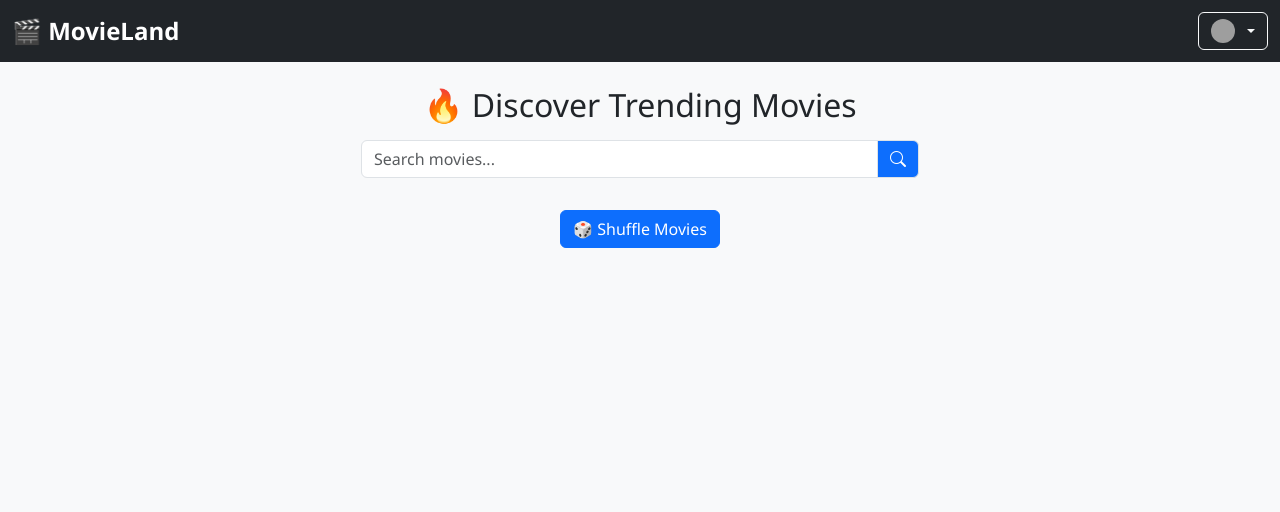
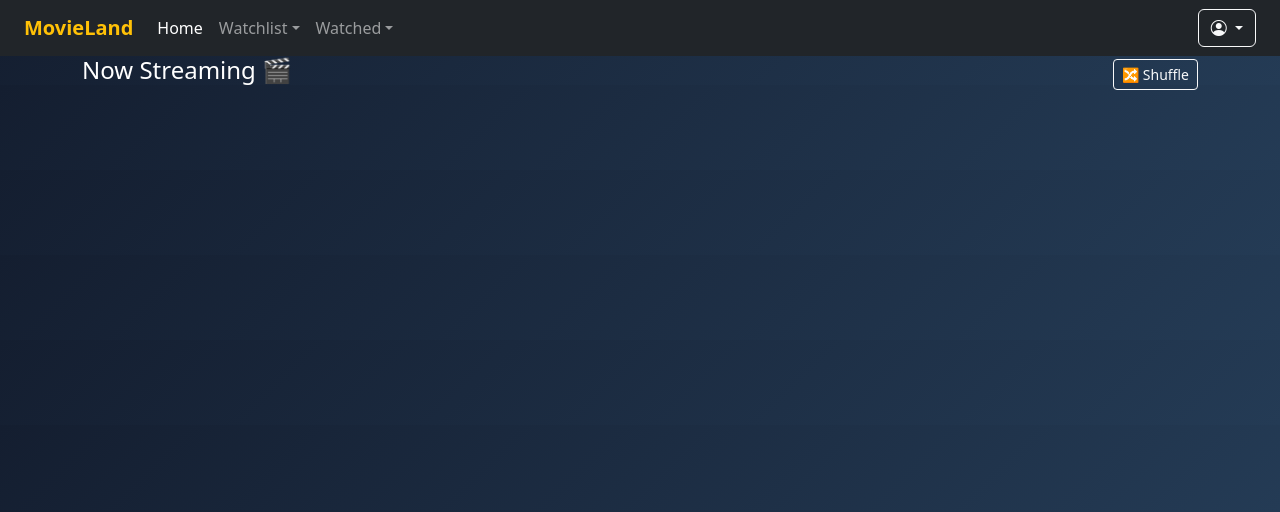
Before and after one commit to AlenToms/movie-recommendation-app, a PHP site: page /movie-recommendation-app/landing.php in a window 1280 px wide. Shown: the top 512 px of the page. Run offline with PHP 8.4, Linux system fonts and the light colour scheme; the visitor is signed in with stand-in values (Sample User, id 1); data that the repository does not hold is empty; grey boxes are pictures that could not be loaded.

Commit message:
watched and watchlist

```diff
--- a/frontend/landing.php
+++ b/frontend/landing.php
@@ -1,256 +1,227 @@
 <?php
 session_start();
-if (!isset($_SESSION["email"])) {
-    echo "<script>alert('You must be logged in!'); window.location.href = 'login.html';</script>";
+if (!isset($_SESSION['email'])) {
+  header("Location: login.html");
   exit();
 }
+include '../server/db.php';
+
+$watchedIds = [];
+$watchlistIds = [];
+if (isset($_SESSION['email'])) {
+  $email = $_SESSION['email'];
+
+  $res1 = $conn->query("SELECT imdb_id FROM watched WHERE email='$email'");
+  while ($row = $res1->fetch_assoc()) {
+    $watchedIds[] = $row['imdb_id'];
+  }
+
+  $res2 = $conn->query("SELECT imdb_id FROM watchlist WHERE email='$email'");
+  while ($row = $res2->fetch_assoc()) {
+    $watchlistIds[] = $row['imdb_id'];
+  }
+}
 ?>
-
 <!DOCTYPE html>
 <html lang="en">
 <head>
-  <meta charset="UTF-8">
-  <title>MovieLand - Home</title>
-  <meta name="viewport" content="width=device-width, initial-scale=1">
-
-  <!-- Bootstrap + Animate CSS -->
-  <link href="https://cdn.jsdelivr.net/npm/bootstrap@5.3.0/dist/css/bootstrap.min.css" rel="stylesheet">
-  <link href="https://unpkg.com/aos@2.3.1/dist/aos.css" rel="stylesheet">
-  <link href="https://cdnjs.cloudflare.com/ajax/libs/animate.css/4.1.1/animate.min.css" rel="stylesheet">
-  <link rel="stylesheet" href="https://cdn.jsdelivr.net/npm/bootstrap-icons@1.10.5/font/bootstrap-icons.css">
-
+  <meta charset="UTF-8" />
+  <title>MovieLand | Home</title>
+  <meta name="viewport" content="width=device-width, initial-scale=1" />
+  <link href="https://cdn.jsdelivr.net/npm/bootstrap@5.3.0/dist/css/bootstrap.min.css" rel="stylesheet" />
+  <link href="https://cdn.jsdelivr.net/npm/bootstrap-icons@1.10.5/font/bootstrap-icons.css" rel="stylesheet" />
+  <link href="https://cdnjs.cloudflare.com/ajax/libs/animate.css/4.1.1/animate.min.css" rel="stylesheet" />
   <style>
     body {
-      background-color: #f8f9fa;
-      font-family: 'Segoe UI', sans-serif;
+      background: linear-gradient(135deg, #141e30, #243b55);
+      color: white;
     }
-
-    .navbar-brand {
-      font-weight: bold;
-      font-size: 1.5rem;
+    .card {
+      background-color: #1c1c1e;
+      border-radius: 12px;
+      transition: transform 0.3s ease-in-out, box-shadow 0.3s ease-in-out;
+      cursor: pointer;
+      overflow: hidden;
     }
-
-    .movie-card {
-      border-radius: 10px;
-      box-shadow: 0 4px 10px rgba(0,0,0,0.1);
-      transition: transform 0.3s ease;
-      cursor: pointer;
+    .card:hover {
+      transform: scale(1.05);
+      box-shadow: 0 15px 30px rgba(255, 255, 255, 0.1);
     }
-
-    .movie-card:hover {
-      transform: scale(1.05);
+    .card-img-top {
+      height: 350px;
+      object-fit: cover;
+      border-radius: 12px 12px 0 0;
     }
-
-    .movie-poster {
-      height: 320px;
-      object-fit: cover;
-      width: 100%;
+    .modal-content {
+      border-radius: 16px;
+      box-shadow: 0 8px 30px rgba(0, 0, 0, 0.5);
     }
-
     .dropdown-menu {
-      min-width: 180px;
-      animation-duration: 0.3s;
-    }
-
-    .dropdown-item:hover {
-      background-color: #f1f1f1;
+      max-height: 400px;
+      overflow-y: auto;
     }
   </style>
 </head>
 <body>
 
-<!-- Navigation Bar -->
-<nav class="navbar navbar-expand-lg navbar-dark bg-dark">
-  <div class="container-fluid">
-    <a class="navbar-brand" href="#">🎬 MovieLand</a>
-
-    <div class="dropdown ms-auto">
-      <button class="btn btn-outline-light dropdown-toggle d-flex align-items-center" type="button" id="profileDropdown" data-bs-toggle="dropdown" aria-expanded="false">
-        <img src="https://cdn-icons-png.flaticon.com/512/847/847969.png" width="24" height="24" class="rounded-circle me-2">
+<nav class="navbar navbar-expand-lg navbar-dark bg-dark px-4">
+  <a class="navbar-brand fw-bold text-warning" href="#">MovieLand</a>
+  <div class="collapse navbar-collapse">
+    <ul class="navbar-nav me-auto">
+      <li class="nav-item"><a class="nav-link active" href="landing.php">Home</a></li>
+      <li class="nav-item dropdown">
+        <a class="nav-link dropdown-toggle" href="#" id="watchlistDropdown" role="button" data-bs-toggle="dropdown" aria-expanded="false">Watchlist</a>
+        <ul class="dropdown-menu" aria-labelledby="watchlistDropdown" id="watchlistMenu"></ul>
+      </li>
+      <li class="nav-item dropdown">
+        <a class="nav-link dropdown-toggle" href="#" id="watchedDropdown" role="button" data-bs-toggle="dropdown" aria-expanded="false">Watched</a>
+        <ul class="dropdown-menu" aria-labelledby="watchedDropdown" id="watchedMenu"></ul>
+      </li>
+    </ul>
+    <div class="dropdown">
+      <button class="btn btn-outline-light dropdown-toggle" data-bs-toggle="dropdown">
+        <i class="bi bi-person-circle"></i>
       </button>
-      <ul class="dropdown-menu dropdown-menu-end text-center animate__animated animate__fadeIn" aria-labelledby="profileDropdown">
-        <li class="dropdown-item text-muted"><small><?php echo $_SESSION["email"]; ?></small></li>
-        <li><hr class="dropdown-divider"></li>
-        <li><a class="dropdown-item" href="#">📑 Watchlist</a></li>
-        <li><a class="dropdown-item text-danger" href="logout.php">🚪 Logout</a></li>
+      <ul class="dropdown-menu dropdown-menu-end">
+        <li class="dropdown-item disabled">Logged in as <strong><?= $_SESSION['email']; ?></strong></li>
+        <li><a class="dropdown-item" href="logout.php">Logout</a></li>
       </ul>
     </div>
   </div>
 </nav>
 
-<!-- Movie Section -->
-<div class="container text-center mt-4">
-  <h2>🔥 Discover Trending Movies</h2>
-  <div class="input-group mb-3 mt-3 w-50 mx-auto">
-  <input type="text" id="searchInput" class="form-control" placeholder="Search movies..." aria-label="Search">
-  <span class="input-group-text bg-primary text-white"><i class="bi bi-search"></i></span>
+<div class="container">
+  <div class="d-flex justify-content-between align-items-center mb-3">
+    <h4>Now Streaming 🎬</h4>
+    <button class="btn btn-sm btn-outline-light" onclick="fetchMovies()">🔀 Shuffle</button>
   </div>
-  <button onclick="fetchMovies()" class="btn btn-primary mt-3">🎲 Shuffle Movies</button>
-</div>
-
-<!-- Movie Grid -->
-<div class="container mt-4">
-  <div class="row" id="movies"></div>
+  <div id="movies" class="row row-cols-1 row-cols-sm-2 row-cols-md-3 row-cols-lg-4 g-4"></div>
 </div>
 
 <!-- Movie Modal -->
-<div class="modal fade" id="movieModal" tabindex="-1" aria-hidden="true">
+<div class="modal fade" id="movieModal" tabindex="-1">
   <div class="modal-dialog modal-dialog-centered modal-lg">
-    <div class="modal-content">
-      <div class="modal-header">
-        <h5 class="modal-title" id="modalTitle">Movie Title</h5>
-        <button type="button" class="btn-close" data-bs-dismiss="modal" aria-label="Close"></button>
+    <div class="modal-content text-dark p-4">
+      <div class="modal-header border-0">
+        <h5 class="modal-title" id="movieTitle"></h5>
+        <button class="btn-close" data-bs-dismiss="modal"></button>
       </div>
-      <div class="modal-body">
-        <div class="d-flex flex-column flex-md-row">
-          <img id="modalPoster" src="" class="img-fluid me-md-4 mb-3" style="max-width: 200px;">
+      <div class="modal-body d-md-flex gap-4">
+        <img id="moviePoster" class="rounded shadow" style="max-width: 250px;" />
         <div>
-            <p><strong>Year:</strong> <span id="modalYear"></span></p>
-            <p><strong>Genre:</strong> <span id="modalGenre"></span></p>
-            <p><strong>Plot:</strong> <span id="modalPlot"></span></p>
-            <button id="addToWatchlist" class="btn btn-outline-success mt-2">➕ Add to Watchlist</button>
-          </div>
+          <p><strong>Year:</strong> <span id="movieYear"></span></p>
+          <p><strong>Rating:</strong> <span id="movieRating"></span></p>
+          <p class="small"><strong>Plot:</strong> <span id="moviePlot"></span></p>
+          <div class="mt-3" id="actionButtons"></div>
         </div>
       </div>
     </div>
   </div>
 </div>
 
-<!-- JS -->
 <script src="https://cdn.jsdelivr.net/npm/bootstrap@5.3.0/dist/js/bootstrap.bundle.min.js"></script>
-<script src="https://unpkg.com/aos@2.3.1/dist/aos.js"></script>
 <script>
-AOS.init();
+const watchedIds = <?= json_encode($watchedIds); ?>;
+const watchlistIds = <?= json_encode($watchlistIds); ?>;
+let currentMovie = {};
+const movieContainer = document.getElementById("movies");
 
-const apiKey = 'd371a630';
-let contentType = 'movie';
+function fetchMovies() {
+  const queries = ["action", "drama", "comedy", "thriller", "sci-fi", "adventure"];
+  const query = queries[Math.floor(Math.random() * queries.length)];
 
-async function fetchMovies() {
-  const keywords = ["action", "drama", "thriller", "romance", "war", "alien", "magic", "spy", "zombie", "superhero", "horror", "crime", "comedy"];
-  const randomKeyword = keywords[Math.floor(Math.random() * keywords.length)];
-  const randomPage = Math.floor(Math.random() * 10) + 1;
+  fetch(`https://www.omdbapi.com/?apikey=d371a630&s=${query}&type=movie`)
+    .then(res => res.json())
+    .then(data => {
+      movieContainer.innerHTML = "";
 
-  const url = `https://www.omdbapi.com/?apikey=${apiKey}&s=${randomKeyword}&type=${contentType}&page=${randomPage}`;
+      if (data.Search) {
+        const promises = data.Search.map(movie =>
+          fetch(`https://www.omdbapi.com/?apikey=d371a630&i=${movie.imdbID}&plot=short`).then(r => r.json())
+        );
 
-  try {
-    const response = await fetch(url);
-    const data = await response.json();
-    const container = document.getElementById("movies");
-    container.innerHTML = "";
-
-    if (data.Response === "True") {
-      const sortedMovies = data.Search.sort((a, b) => parseInt(b.Year) - parseInt(a.Year));
-      sortedMovies.forEach(movie => {
+        Promise.all(promises).then(results => {
+          results.forEach(movie => {
+            if (!watchedIds.includes(movie.imdbID)) {
               const col = document.createElement("div");
-        col.className = "col-md-3 mb-4";
-        col.setAttribute("data-aos", "fade-up");
+              col.className = "col movie-card";
+              col.dataset.imdbId = movie.imdbID;
               col.innerHTML = `
-          <div class="card movie-card h-100" onclick="openMovieModal('${movie.imdbID}')">
-            <img src="${movie.Poster !== "N/A" ? movie.Poster : "https://via.placeholder.com/300x450"}" class="movie-poster card-img-top">
-            <div class="card-body">
-              <h6 class="card-title">${movie.Title}</h6>
-              <p class="card-text"><small>${movie.Year}</small></p>
-            </div>
-          </div>
-        `;
-        container.appendChild(col);
+                <div class="card animate__animated animate__fadeIn" onclick="showModal(this)" data-movie='${JSON.stringify(movie).replace(/'/g, "&apos;")}' >
+                  <img src="${movie.Poster !== "N/A" ? movie.Poster : 'https://via.placeholder.com/300x450'}" class="card-img-top" alt="${movie.Title}" />
+                </div>`;
+              movieContainer.appendChild(col);
+            }
           });
-    } else {
-      container.innerHTML = `<div class="col text-center"><p class="text-danger">No movies found. Try again!</p></div>`;
+        });
       }
-  } catch (error) {
-    console.error("Fetch error:", error);
-  }
+    });
 }
 
-async function openMovieModal(imdbID) {
-  const url = `https://www.omdbapi.com/?apikey=${apiKey}&i=${imdbID}&plot=full`;
-  const response = await fetch(url);
-  const movie = await response.json();
+function showModal(cardElement) {
+  const raw = cardElement.dataset.movie.replace(/&apos;/g, "'");
+  const movie = JSON.parse(raw);
+  currentMovie = movie;
 
-  document.getElementById("modalTitle").innerText = movie.Title;
-  document.getElementById("modalYear").innerText = movie.Year;
-  document.getElementById("modalGenre").innerText = movie.Genre;
-  document.getElementById("modalPlot").innerText = movie.Plot;
-  document.getElementById("modalPoster").src = movie.Poster !== "N/A" ? movie.Poster : "https://via.placeholder.com/300x450";
+  document.getElementById("movieTitle").textContent = movie.Title;
+  document.getElementById("movieYear").textContent = movie.Year;
+  document.getElementById("movieRating").textContent = movie.imdbRating;
+  document.getElementById("moviePlot").textContent = movie.Plot;
+  document.getElementById("moviePoster").src = movie.Poster;
 
-  document.getElementById("addToWatchlist").onclick = () => addToWatchlist(movie);
-
-  const myModal = new bootstrap.Modal(document.getElementById('movieModal'));
-  myModal.show();
+  let html = "";
+  if (watchedIds.includes(movie.imdbID)) {
+    html += `<div class="text-success fw-bold">✅ Already Watched</div>`;
+  } else {
+    html += `<button class="btn btn-outline-success w-100 mb-2" onclick="markAsWatched('${movie.imdbID}')">👁 Mark as Watched</button>`;
   }
 
-function addToWatchlist(movie) {
+  if (watchlistIds.includes(movie.imdbID)) {
+    html += `<div class="text-warning fw-bold">⭐ Already in Watchlist</div>`;
+  } else {
+    html += `<button class="btn btn-outline-warning w-100" onclick="addToWatchlist('${movie.imdbID}')">🔖 Add to Watchlist</button>`;
+  }
+
+  document.getElementById("actionButtons").innerHTML = html;
+  new bootstrap.Modal(document.getElementById("movieModal")).show();
+}
+
+function markAsWatched(imdbID) {
   const formData = new FormData();
-  formData.append("imdbID", movie.imdbID);
-  formData.append("title", movie.Title);
-  formData.append("year", movie.Year);
-  formData.append("poster", movie.Poster);
+  formData.append("imdb_id", imdbID);
+  formData.append("title", currentMovie.Title);
+  formData.append("poster", currentMovie.Poster);
 
-  fetch("/movie-recommendation-app/server/add_to_watchlist.php", {
+  fetch("../server/mark-as-watched.php", {
     method: "POST",
     body: formData
   })
-  .then(res => res.text())
-  .then(data => {
-    alert(data.includes("Added") ? "🎉 Movie added to your watchlist!" : data);
+  .then(r => r.text())
+  .then(() => {
+    bootstrap.Modal.getInstance(document.getElementById("movieModal")).hide();
+    document.querySelector(`[data-imdb-id='${imdbID}']`)?.remove();
+    watchedIds.push(imdbID);
+  });
+}
+
+function addToWatchlist(imdbID) {
+  const formData = new FormData();
+  formData.append("imdb_id", imdbID);
+  formData.append("title", currentMovie.Title);
+  formData.append("poster", currentMovie.Poster);
+
+  fetch("../server/add-to-watchlist.php", {
+    method: "POST",
+    body: formData
+  })
+  .then(r => r.text())
+  .then(() => {
+    bootstrap.Modal.getInstance(document.getElementById("movieModal")).hide();
+    watchlistIds.push(imdbID);
   });
 }
 
 window.onload = fetchMovies;
-const searchInput = document.getElementById("searchInput");
-
-let searchTimeout = null;
-
-searchInput.addEventListener("input", function () {
-  clearTimeout(searchTimeout);
-  const query = searchInput.value.trim();
-
-  if (query.length === 0) {
-    fetchMovies(); // fallback to random if cleared
-    return;
-  }
-
-  searchTimeout = setTimeout(() => {
-    searchMovies(query);
-  }, 500); // debounce delay
-});
-
-async function searchMovies(query) {
-  const url = `https://www.omdbapi.com/?apikey=${apiKey}&s=${encodeURIComponent(query)}&type=movie`;
-
-  try {
-    const response = await fetch(url);
-    const data = await response.json();
-    const container = document.getElementById("movies");
-    container.innerHTML = "";
-
-    if (data.Response === "True") {
-      const sortedMovies = data.Search.sort((a, b) => parseInt(b.Year) - parseInt(a.Year));
-      sortedMovies.forEach(movie => {
-        const col = document.createElement("div");
-        col.className = "col-md-3 mb-4";
-        col.setAttribute("data-aos", "fade-up");
-        col.innerHTML = `
-          <div class="card movie-card h-100" onclick="openMovieModal('${movie.imdbID}')">
-            <img src="${movie.Poster !== "N/A" ? movie.Poster : "https://via.placeholder.com/300x450"}" class="movie-poster card-img-top">
-            <div class="card-body">
-              <h6 class="card-title">${movie.Title}</h6>
-              <p class="card-text"><small>${movie.Year}</small></p>
-            </div>
-          </div>
-        `;
-        container.appendChild(col);
-      });
-    } else {
-      container.innerHTML = `<div class="col text-center"><p class="text-danger">No movies found for "${query}"</p></div>`;
-    }
-  } catch (error) {
-    console.error("Search error:", error);
-  }
-}
-
 </script>
-
 </body>
 </html>
```
Also changed, not shown: frontend/watched.php (added, +56 -0 lines), frontend/watchlist.php (added, +64 -0 lines), server/add-to-watchlist.php (added, +32 -0 lines), server/add_to_watchlist.php (deleted, +0 -29 lines), server/mark-as-watched.php (added, +37 -0 lines), server/remove-from-watched.php (added, +23 -0 lines), server/remove-from-watchlist.php (added, +22 -0 lines). Lines whose indentation alone changed are shown as unchanged.
